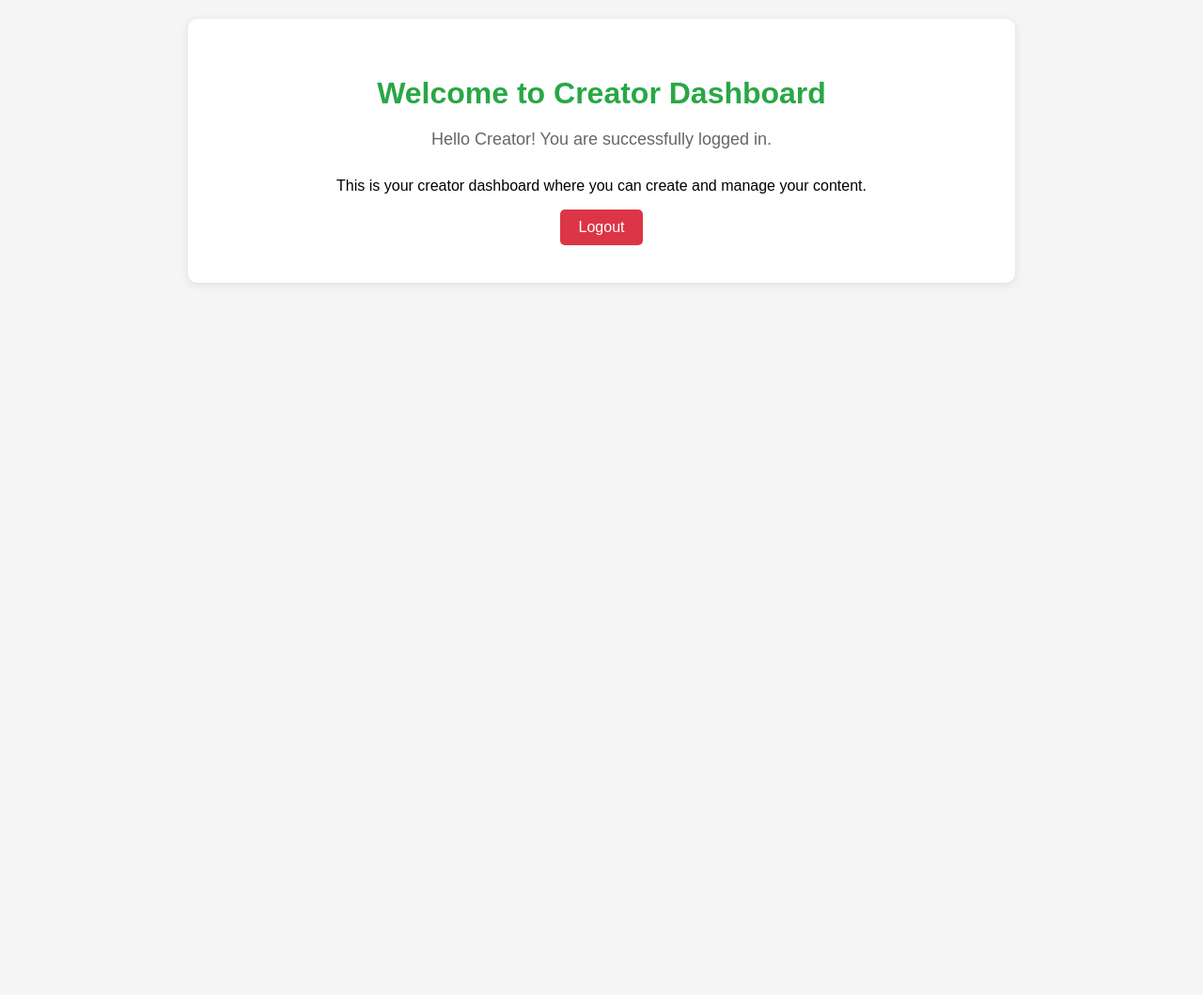
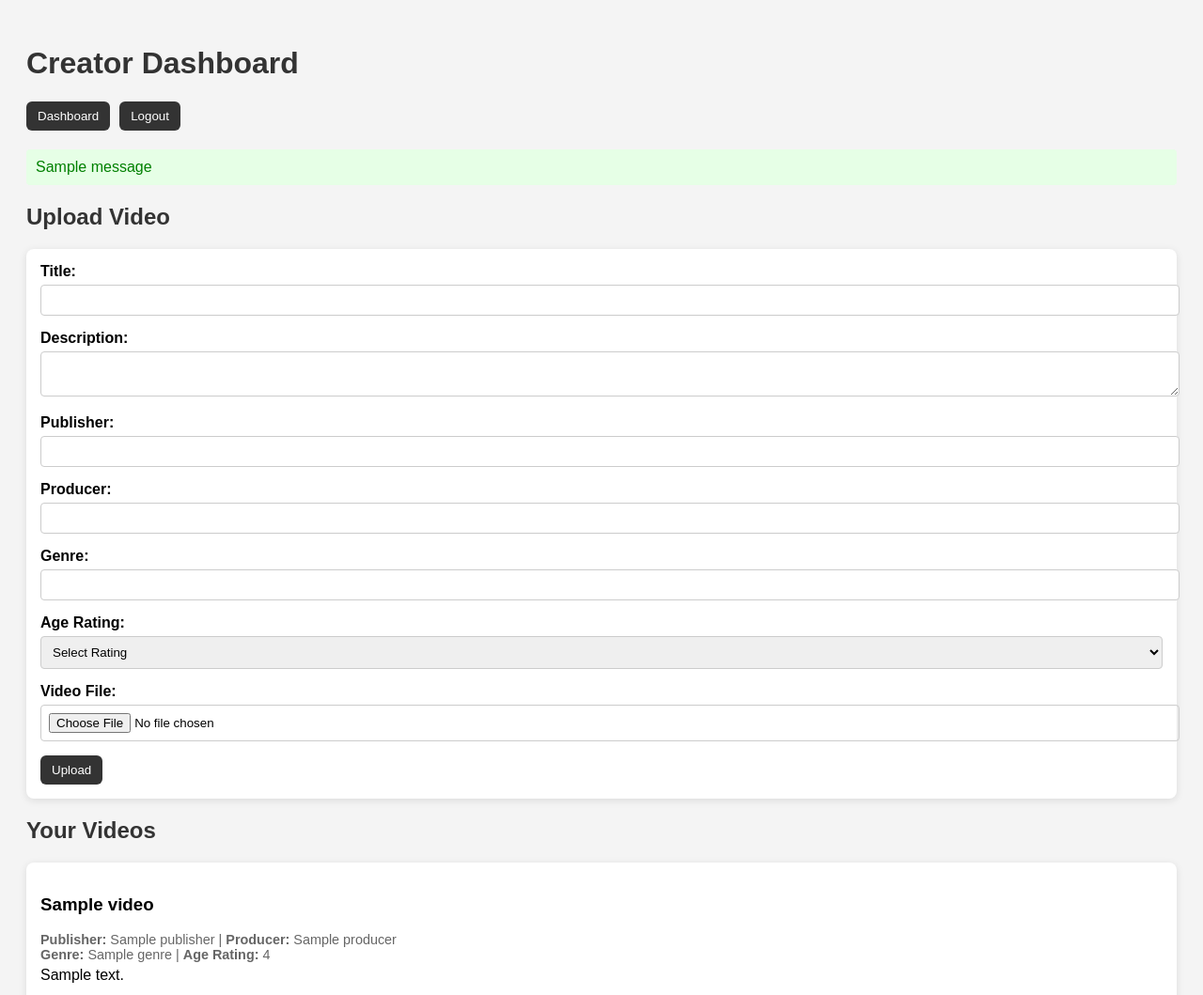
Before and after one commit to afaqbhutta/Scroll-it, a Python web app: template templates/creator.html in a window 1280 px wide. Shown: the top 1059 px of the page at 94% size. Before the commit the page ends 303 px from the top, so only its background shows below. Run offline with Jinja, Linux system fonts and the light colour scheme; the template is opened without the code that fills it: most values are stand-ins (such as "Sample title", 1, 10 or a date in 2020); one stand-in notice (Sample message) is shown.

Commit message:
functionality complete

```diff
--- a/templates/creator.html
+++ b/templates/creator.html
@@ -1,61 +1,165 @@
 <!DOCTYPE html>
-<html lang="en">
+<html>
 <head>
-    <meta charset="UTF-8">
-    <meta name="viewport" content="width=device-width, initial-scale=1.0">
     <title>Creator Dashboard</title>
     <style>
         body {
             font-family: Arial, sans-serif;
-            margin: 0;
             padding: 20px;
-            background-color: #f5f5f5;
+            background: #f4f4f4;
         }
 
-        .container {
-            max-width: 800px;
-            margin: 0 auto;
-            background: white;
-            padding: 40px;
-            border-radius: 10px;
-            box-shadow: 0 2px 10px rgba(0,0,0,0.1);
-            text-align: center;
+        h1, h2 {
+            color: #333;
         }
 
-        h1 {
-            color: #28a745;
-            margin-bottom: 20px;
+        form, .video-card {
+            background: #fff;
+            border-radius: 8px;
+            padding: 15px;
+            margin: 20px 0;
+            box-shadow: 0 2px 8px rgba(0,0,0,0.1);
         }
 
-        .welcome-message {
-            font-size: 18px;
-            color: #666;
-            margin-bottom: 30px;
+        label {
+            font-weight: bold;
         }
 
-        .logout-btn {
-            background-color: #dc3545;
-            color: white;
-            padding: 10px 20px;
-            border: none;
-            border-radius: 5px;
-            cursor: pointer;
-            text-decoration: none;
-            display: inline-block;
+        input[type="text"],
+        textarea,
+        select,
+        input[type="file"] {
+            width: 100%;
+            padding: 8px;
+            margin-top: 5px;
+            margin-bottom: 15px;
+            border-radius: 4px;
+            border: 1px solid #ccc;
         }
 
-        .logout-btn:hover {
-            background-color: #c82333;
+        input[type="submit"],
+        button {
+            padding: 8px 12px;
+            background-color: #333;
+            color: white;
+            border: none;
+            border-radius: 6px;
+            cursor: pointer;
+        }
+
+        button:hover, input[type="submit"]:hover {
+            background-color: #555;
+        }
+
+        .video-card video {
+            width: 100%;
+            max-width: 480px;
+            margin-top: 10px;
+        }
+
+        .video-card p {
+            margin: 5px 0;
+        }
+
+        .meta {
+            font-size: 0.9em;
+            color: #666;
+        }
+
+        .flash-message {
+            padding: 10px;
+            border-radius: 4px;
+            margin: 10px 0;
+        }
+
+        .flash-error {
+            background-color: #ffe6e6;
+            color: red;
+        }
+
+        .flash-success {
+            background-color: #e6ffe6;
+            color: green;
+        }
+
+        .nav-buttons {
+            display: flex;
+            gap: 10px;
+            margin-bottom: 20px;
         }
     </style>
 </head>
 <body>
-    <div class="container">
-        <h1>Welcome to Creator Dashboard</h1>
-        <p class="welcome-message">Hello Creator! You are successfully logged in.</p>
-        <p>This is your creator dashboard where you can create and manage your content.</p>
 
-        <a href="/logout" class="logout-btn">Logout</a>
+    <h1>Creator Dashboard</h1>
+
+    <div class="nav-buttons">
+        <a href="/dashboard"><button>Dashboard</button></a>
+        <a href="/logout"><button>Logout</button></a>
     </div>
+
+    {% with messages = get_flashed_messages(with_categories=true) %}
+      {% if messages %}
+        {% for category, message in messages %}
+          <div class="flash-message {{ 'flash-error' if category == 'error' else 'flash-success' }}">
+              {{ message }}
+          </div>
+        {% endfor %}
+      {% endif %}
+    {% endwith %}
+
+    <h2>Upload Video</h2>
+    <form method="POST" enctype="multipart/form-data">
+        <label>Title:</label>
+        <input type="text" name="title" required>
+
+        <label>Description:</label>
+        <textarea name="description"></textarea>
+
+        <label>Publisher:</label>
+        <input type="text" name="publisher">
+
+        <label>Producer:</label>
+        <input type="text" name="producer">
+
+        <label>Genre:</label>
+        <input type="text" name="genre">
+
+        <label>Age Rating:</label>
+        <select name="age_rating">
+            <option value="">Select Rating</option>
+            <option value="G">G</option>
+            <option value="PG">PG</option>
+            <option value="PG-13">PG-13</option>
+            <option value="R">R</option>
+            <option value="18+">18+</option>
+        </select>
+
+        <label>Video File:</label>
+        <input type="file" name="video" accept="video/*" required>
+
+        <input type="submit" value="Upload">
+    </form>
+
+    <h2>Your Videos</h2>
+    {% for video in videos %}
+        <div class="video-card">
+            <h3>{{ video.title }}</h3>
+            <p class="meta">
+                <strong>Publisher:</strong> {{ video.publisher or 'N/A' }} |
+                <strong>Producer:</strong> {{ video.producer or 'N/A' }}<br>
+                <strong>Genre:</strong> {{ video.genre or 'N/A' }} |
+                <strong>Age Rating:</strong> {{ video.age_rating or 'N/A' }}
+            </p>
+            <p>{{ video.description or '' }}</p>
+            <video controls>
+                <source src="{{ video.blob_url }}" type="video/mp4">
+                Your browser does not support the video tag.
+            </video>
+        </div>
+    {% else %}
+        <p>No videos uploaded yet.</p>
+    {% endfor %}
+
 </body>
 </html>
```
Also changed, not shown: templates/dashboard.html (added, +124 -0 lines), 4 other files.
